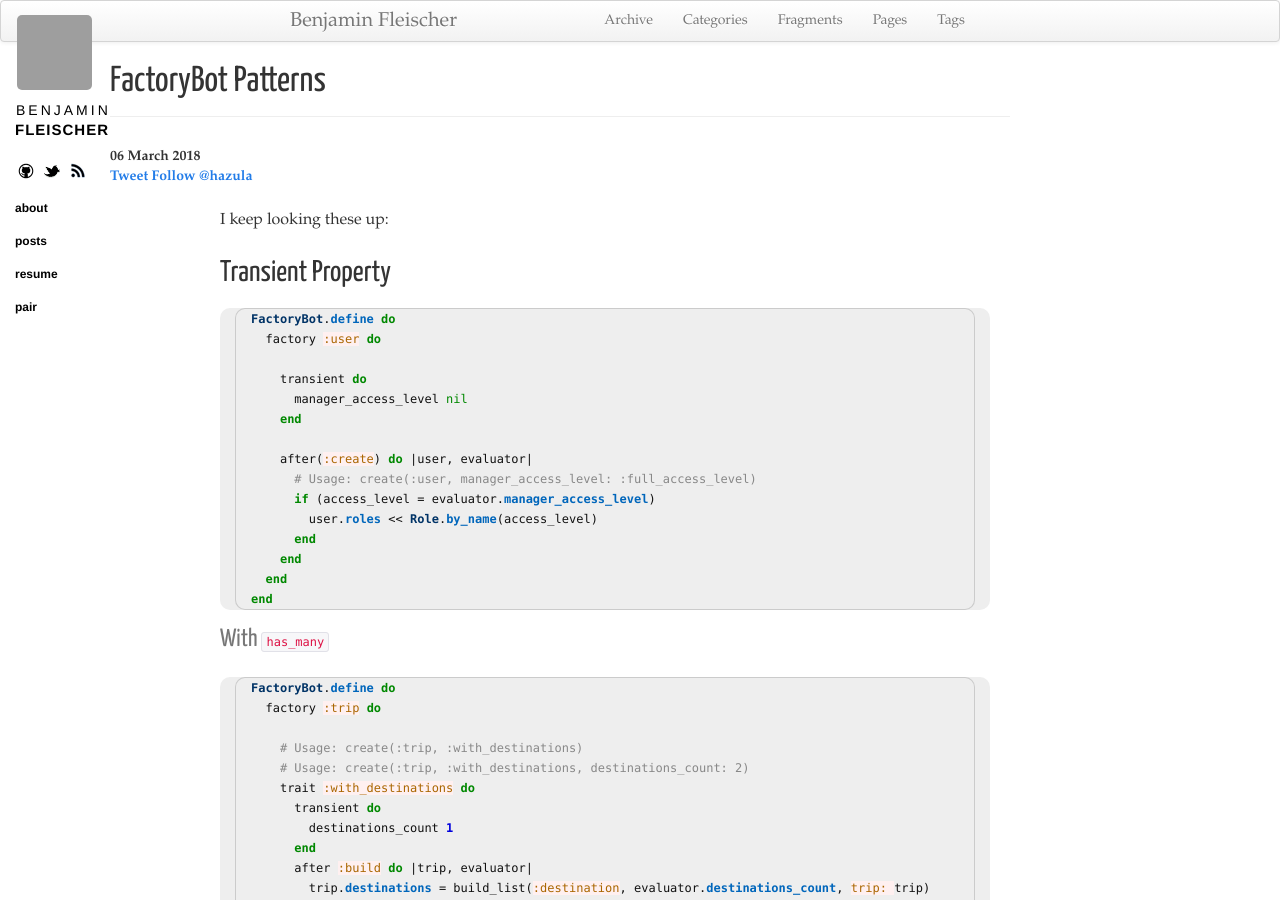
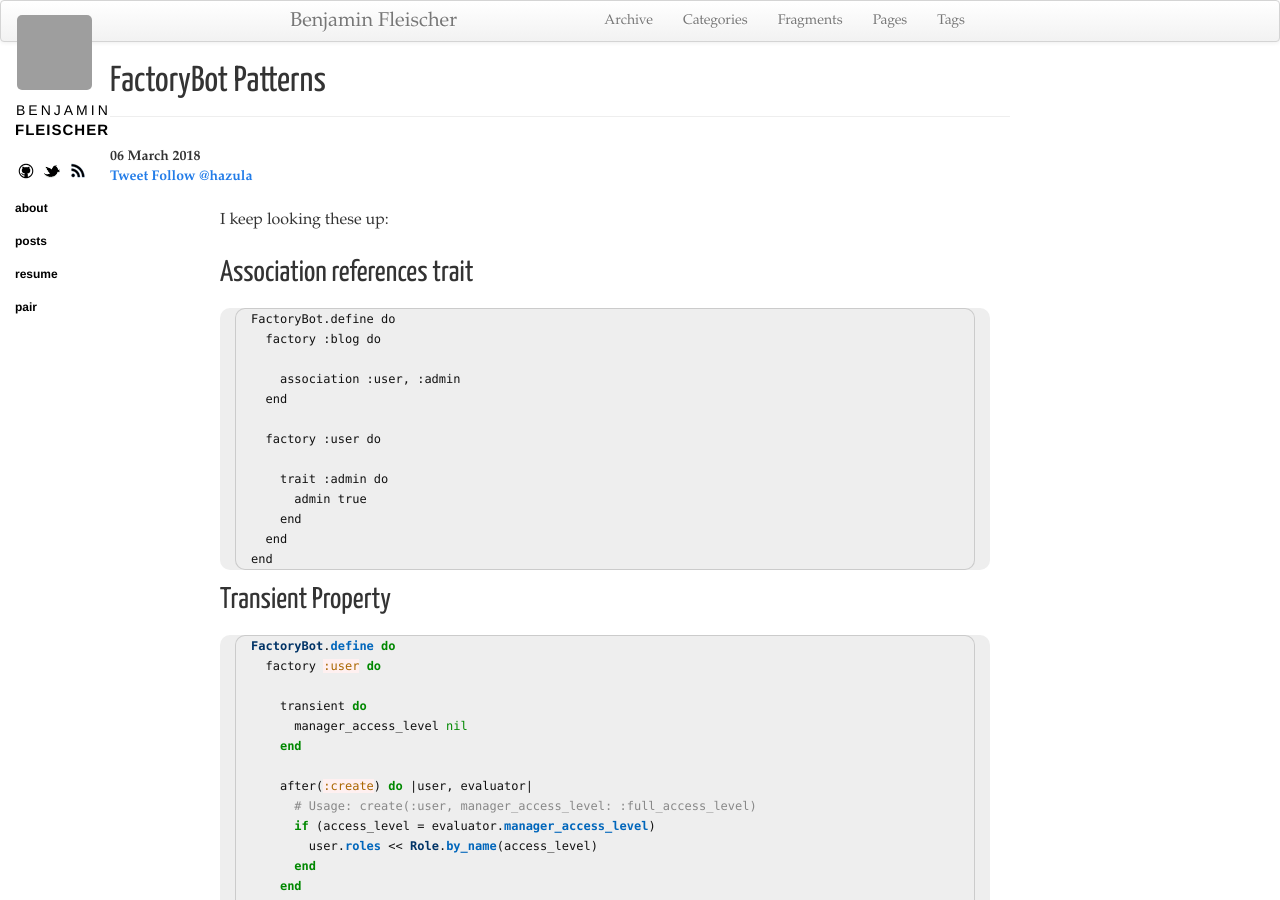
Before and after one commit to bf4/bf4.github.com, a Jekyll site: the page built from _fragments/factory_bot_patterns.md, in a window 1280 px wide and 900 px high. Built offline with Jekyll 4.4.1, drawn with Linux system fonts in a browser that asks for light colours; comment, search, counter and statistics services are not loaded; grey boxes are pictures that could not be loaded.

Commit message:
Add factorybot example

````diff
--- a/_fragments/factory_bot_patterns.md
+++ b/_fragments/factory_bot_patterns.md
@@ -6,6 +6,24 @@
 {% include JB/setup %}
 
 I keep looking these up:
+
+## Association references trait
+
+```
+FactoryBot.define do
+  factory :blog do
+
+    association :user, :admin
+  end
+
+  factory :user do
+
+    trait :admin do
+      admin true
+    end
+  end
+end
+```
 
 ## Transient Property
 
````
